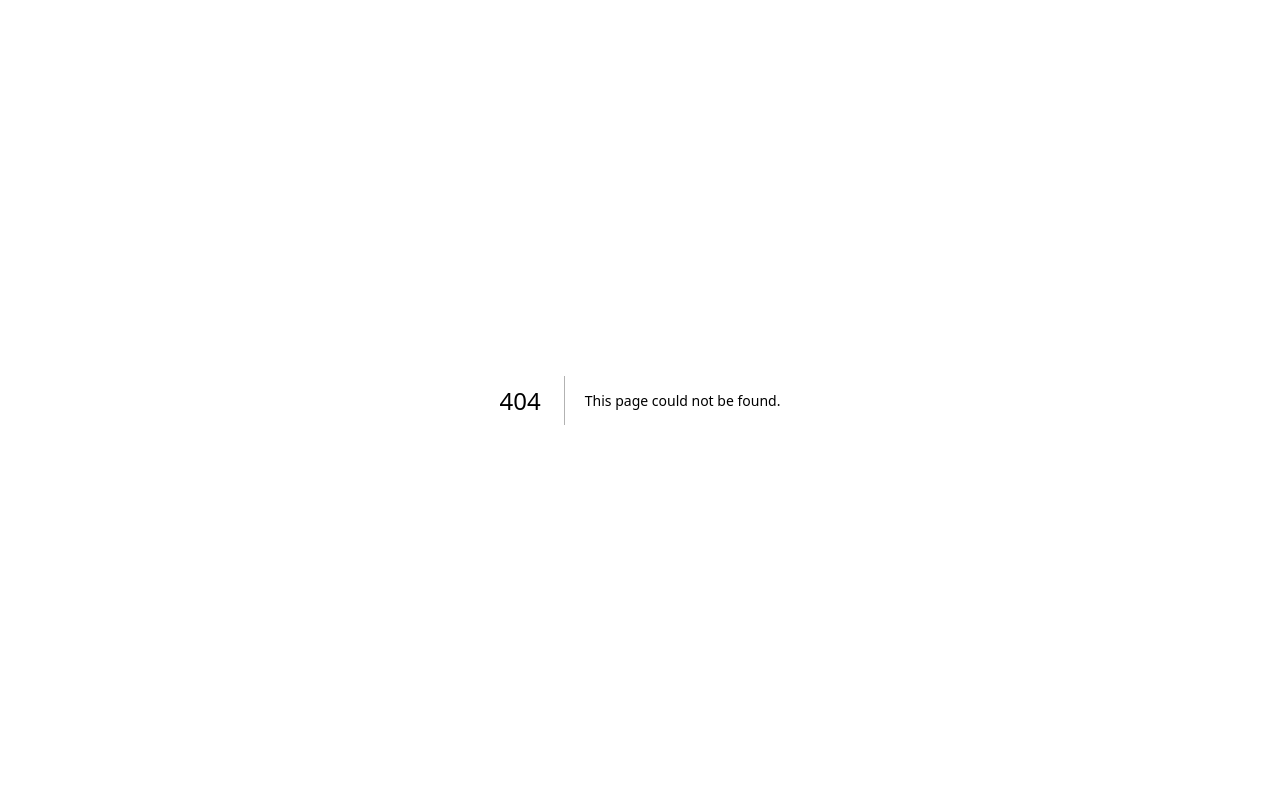
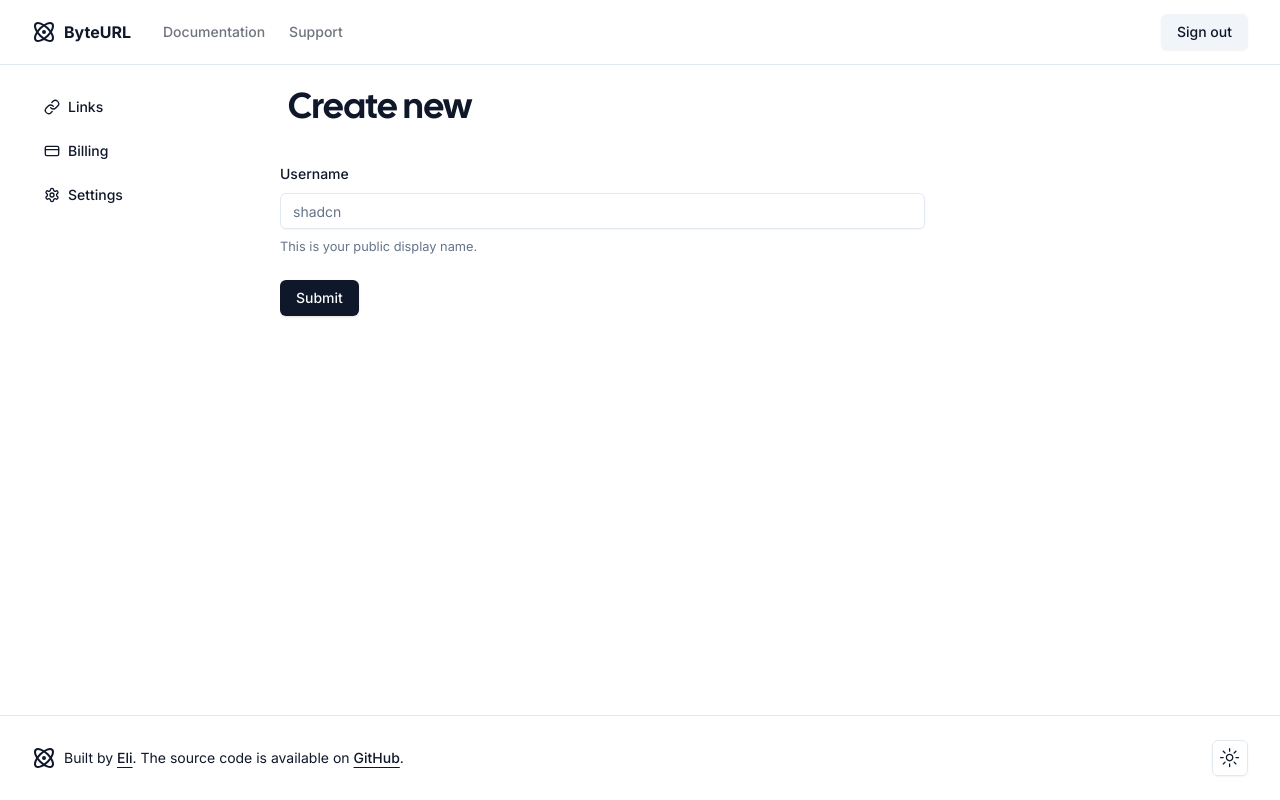
Before and after one commit to elidotexe/byteurl_frontend, a Next.js app: page /dashboard/editor in a window 1280 px wide. Before the commit this address had no page. Built offline with nearby package versions, Linux system fonts and the light colour scheme.

Commit message:
added editor page

```diff
--- /dev/null
+++ b/app/(dashboard)/dashboard/(editor)/editor/page.tsx
@@ -0,0 +1,38 @@
+import Link from "next/link";
+
+import { cn } from "@/lib/utils";
+import { buttonVariants } from "@/components/ui/button";
+
+import { DashboardShell } from "@/components/dashboard/shell";
+import { Icons } from "@/components/icons";
+import DashboardHeader from "@/components/dashboard/header";
+import LinkForm from "@/components/dashboard/link-form";
+
+interface EditorPageProps {
+  params: { linkId: number };
+}
+
+const EditorPage = ({ params }: EditorPageProps) => {
+  return (
+    <DashboardShell>
+      <DashboardHeader heading="Create new">
+        <Link
+          className={cn(buttonVariants({ variant: "ghost" }), "absolute top-8")}
+          href="/"
+        >
+          <Icons.chevronLeft className="mr-2 h-4 w-4" />
+          <>Back</>
+        </Link>
+      </DashboardHeader>
+      <LinkForm />
+    </DashboardShell>
+  );
+};
+
+// <DashboardHeader heading="Create new">
+//   <Link className={cn(buttonVariants())} href="/editor">
+//     Save
+//   </Link>
+// </DashboardHeader>
+
+export default EditorPage;
--- a/app/(dashboard)/dashboard/page.tsx
+++ b/app/(dashboard)/dashboard/page.tsx
@@ -1,17 +1,25 @@
+import Link from "next/link";
+
+import { cn } from "@/lib/utils";
+import { Button, buttonVariants } from "@/components/ui/button";
+
+import { DashboardShell } from "@/components/dashboard/shell";
 import { EmptyPlaceholder } from "@/components/dashboard/empty-placeholder";
 import DashboardHeader from "@/components/dashboard/header";
-import LinkCreateButton from "@/components/dashboard/link-create-button";
 import LinkItem from "@/components/dashboard/link-item";
-import { DashboardShell } from "@/components/dashboard/shell";
+import { Icons } from "@/components/icons";
 
 const DashboardPage = () => {
-  const links = [{ id: 1, link: "localhost:3000", title: "Hello" }] as any[];
-  // const links = [] as any[];
+  // const links = [{ id: 1, link: "localhost:3000", title: "Hello" }] as any[];
+  const links = [] as any[];
 
   return (
     <DashboardShell>
       <DashboardHeader heading="Links" text="Create and manage links.">
-        <LinkCreateButton />
+        <Link className={cn(buttonVariants())} href="/editor">
+          <Icons.add className="mr-2 h-4 w-4" />
+          New link
+        </Link>
       </DashboardHeader>
       <div>
         {links?.length ? (
@@ -27,7 +35,12 @@ const DashboardPage = () => {
             <EmptyPlaceholder.Description>
               You don&apos;t have any links yet. Start creating links.
             </EmptyPlaceholder.Description>
-            <LinkCreateButton variant="outline" />
+            <Button variant="outline" asChild>
+              <Link href="/editor">
+                <Icons.add className="mr-2 h-4 w-4" />
+                New link
+              </Link>
+            </Button>
           </EmptyPlaceholder>
         )}
       </div>
--- a/components/dashboard/link-create-button.tsx
+++ b/components/dashboard/link-create-button.tsx
@@ -1,4 +1,5 @@
 import { cn } from "@/lib/utils";
+
 import { ButtonProps, buttonVariants } from "@/components/ui/button";
 import { Icons } from "../icons";
 
--- /dev/null
+++ b/components/dashboard/link-form.tsx
@@ -0,0 +1,74 @@
+"use client";
+
+import { cn } from "@/lib/utils";
+import { buttonVariants } from "@/components/ui/button";
+import { zodResolver } from "@hookform/resolvers/zod";
+import { useForm } from "react-hook-form";
+import * as z from "zod";
+
+import { Button } from "@/components/ui/button";
+import {
+  Form,
+  FormControl,
+  FormDescription,
+  FormField,
+  FormItem,
+  FormLabel,
+  FormMessage,
+} from "@/components/ui/form";
+import { Input } from "@/components/ui/input";
+import { toast } from "@/components/ui/use-toast";
+
+const FormSchema = z.object({
+  title: z.string().min(2, {
+    message: "Title must be at least 2 characters.",
+  }),
+});
+
+const LinkForm = () => {
+  const form = useForm<z.infer<typeof FormSchema>>({
+    resolver: zodResolver(FormSchema),
+    defaultValues: {
+      title: "",
+    },
+  });
+
+  function onSubmit(data: z.infer<typeof FormSchema>) {
+    toast({
+      title: "You submitted the following values:",
+      description: (
+        <pre className="mt-2 w-[340px] rounded-md bg-slate-950 p-4">
+          <code className="text-white">{JSON.stringify(data, null, 2)}</code>
+        </pre>
+      ),
+    });
+  }
+
+  return (
+    <Form {...form}>
+      <form onSubmit={form.handleSubmit(onSubmit)} className="w-2/3 space-y-6">
+        <FormField
+          control={form.control}
+          name="title"
+          render={({ field }) => (
+            <FormItem>
+              <FormLabel>Username</FormLabel>
+              <FormControl>
+                <Input placeholder="shadcn" {...field} />
+              </FormControl>
+              <FormDescription>
+                This is your public display name.
+              </FormDescription>
+              <FormMessage />
+            </FormItem>
+          )}
+        />
+        <Button className={cn(buttonVariants())} type="submit">
+          Submit
+        </Button>
+      </form>
+    </Form>
+  );
+};
+
+export default LinkForm;
--- a/components/dashboard/link-operations.tsx
+++ b/components/dashboard/link-operations.tsx
@@ -57,7 +57,7 @@ const LinkOperations = ({ link }: LinkOperationsProps) => {
         <AlertDialogContent>
           <AlertDialogHeader>
             <AlertDialogTitle>
-              Are you sure you want to delete this post?
+              Are you sure you want to delete this link?
             </AlertDialogTitle>
             <AlertDialogDescription>
               This action cannot be undone.
```
